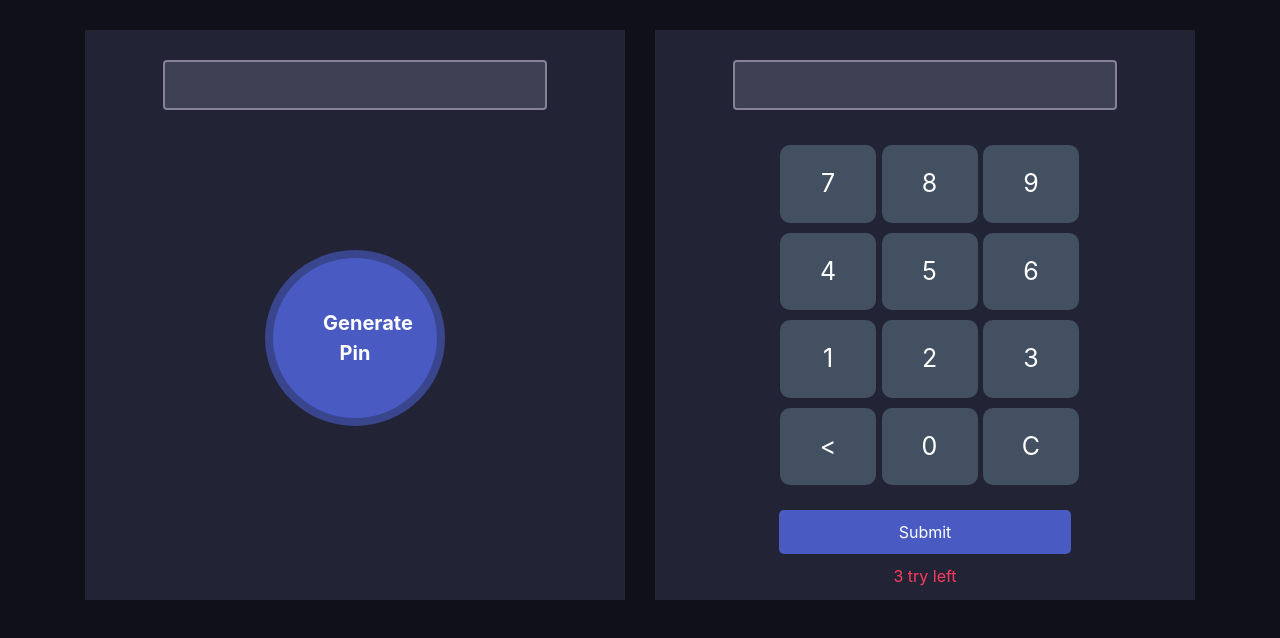
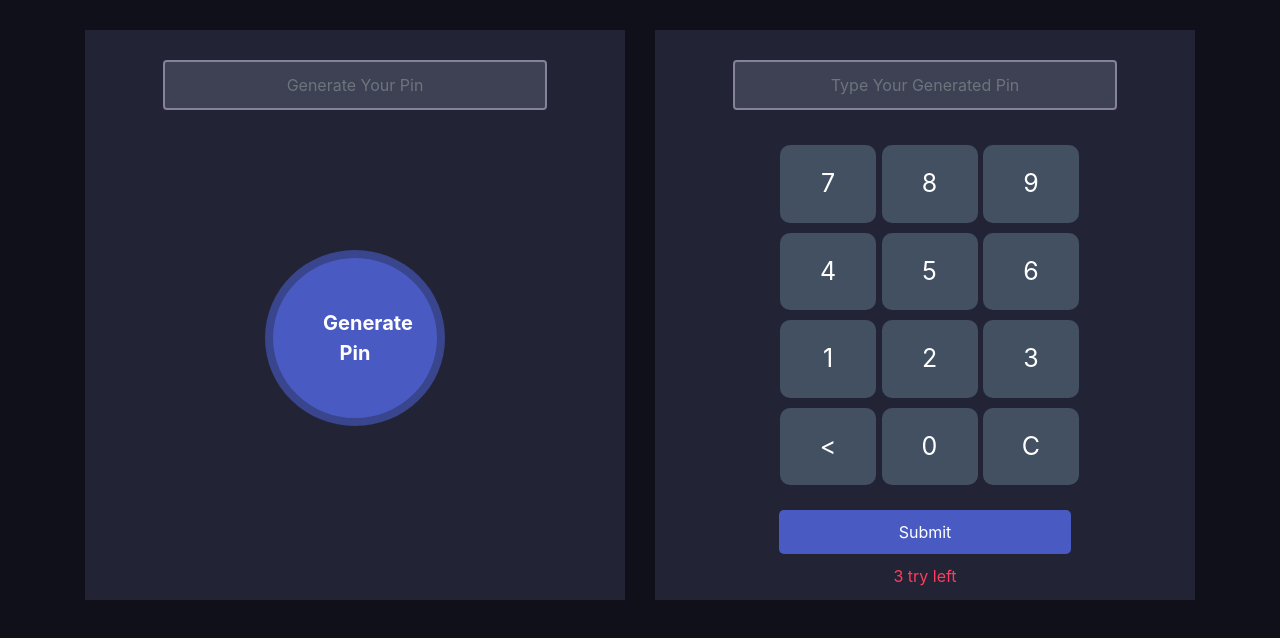
Before and after one commit to Mostafa-Ahmod/Assignment_pin-matcher, a plain HTML site: page index.html in a window 1280 px wide. Drawn offline with nearby package versions, Linux system fonts and the light colour scheme.

Commit message:
palaceholder is added

```diff
--- a/index.html
+++ b/index.html
@@ -12,13 +12,13 @@
         <div class="row">
             <div class="col-md-6">
                 <div class="pin-generator half-width">
-                    <input id = "result-gen"   class = "form-control" type="text" style="text-align: center;">
+                    <input id = "result-gen"   class = "form-control" type="text" style="text-align: center;" placeholder="Generate Your Pin">
                     <button class="generate-btn" id="generate-btn">Generate Pin</button>
                 </div>
             </div>
             <div class="col-md-6">
                 <div class="input-section half-width">
-                    <input id ="result" class="form-control" type="text" style="text-align: center;">
+                    <input id ="result" class="form-control" type="text" style="text-align: center;" placeholder="Type Your Generated Pin">
                     <div class="numbers">
                         <div class="calc-body">
                             <div class="calc-button-row">
```
